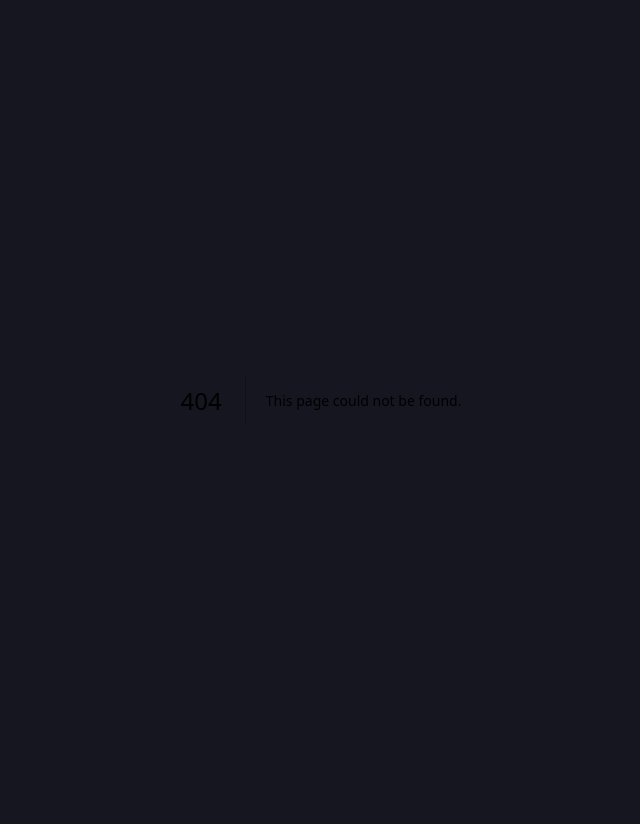
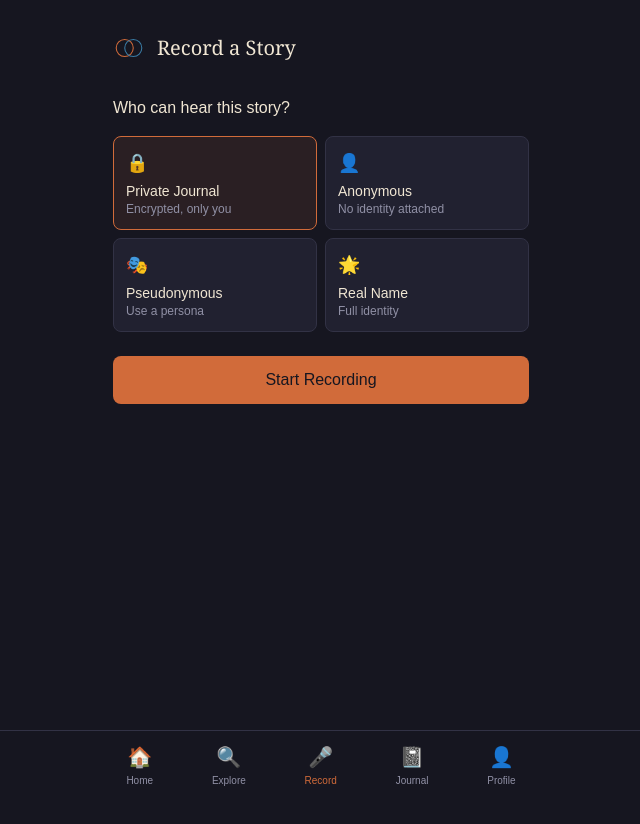
Before and after one commit to wills-builds/being-mvp, a Next.js app: page /record in a window 1280 px wide. Before the commit this address had no page. Shown: the top 824 px of the page, without its empty margins (319-959 px from the left). After the commit the page ends 800 px from the top, so only its background shows below. Built offline with nearby package versions, Linux system fonts and the light colour scheme.

Commit message:
add src/app/record/page.tsx

```diff
--- /dev/null
+++ b/src/app/record/page.tsx
@@ -0,0 +1,118 @@
+'use client'
+import { useState } from 'react'
+import AudioRecorder from '@/components/AudioRecorder'
+import PrivacySelector from '@/components/PrivacySelector'
+import Navigation from '@/components/Navigation'
+import Logo from '@/components/Logo'
+
+export default function RecordPage() {
+  const [privacy, setPrivacy] = useState('private')
+  const [step, setStep] = useState<'privacy' | 'record' | 'analyzing' | 'done'>('privacy')
+  const [analysis, setAnalysis] = useState<any>(null)
+
+  const handleRecorded = async (blob: Blob, duration: number) => {
+    setStep('analyzing')
+    try {
+      const formData = new FormData()
+      formData.append('audio', blob, 'story.webm')
+      formData.append('privacy_level', privacy)
+      formData.append('duration', duration.toString())
+
+      const res = await fetch('/api/analyze', { method: 'POST', body: formData })
+      const data = await res.json()
+
+      if (data.error) {
+        alert(data.error)
+        setStep('record')
+        return
+      }
+
+      setAnalysis(data)
+      setStep('done')
+    } catch (err) {
+      console.error(err)
+      alert('Something went wrong. Try again.')
+      setStep('record')
+    }
+  }
+
+  return (
+    <div className="py-8">
+      <div className="flex items-center gap-3 mb-8">
+        <Logo size={32} />
+        <h1 className="font-serif text-xl text-cream">Record a Story</h1>
+      </div>
+
+      {step === 'privacy' && (
+        <div>
+          <h2 className="text-cream font-medium mb-4">Who can hear this story?</h2>
+          <PrivacySelector value={privacy} onChange={setPrivacy} />
+          <button
+            onClick={() => setStep('record')}
+            className="w-full mt-6 py-3 rounded-lg bg-orange text-bg font-medium hover:bg-orange/80"
+          >
+            Start Recording
+          </button>
+        </div>
+      )}
+
+      {step === 'record' && (
+        <div>
+          <div className="text-xs text-muted mb-6 text-center">
+            Privacy: {privacy} • <button onClick={() => setStep('privacy')} className="text-orange">change</button>
+          </div>
+          <AudioRecorder onRecorded={handleRecorded} />
+        </div>
+      )}
+
+      {step === 'analyzing' && (
+        <div className="flex flex-col items-center gap-4 py-16">
+          <div className="w-12 h-12 border-2 border-orange border-t-transparent rounded-full animate-spin" />
+          <p className="text-cream">Analyzing your story...</p>
+          <p className="text-muted text-sm">Transcribing, understanding emotions, finding matches</p>
+        </div>
+      )}
+
+      {step === 'done' && analysis && (
+        <div className="space-y-6">
+          <div className="bg-card border border-orange/30 rounded-lg p-5">
+            <h3 className="text-orange font-medium mb-2">Story Analyzed</h3>
+            <p className="text-cream text-sm">{analysis.summary}</p>
+          </div>
+
+          <div>
+            <h3 className="text-muted text-xs uppercase tracking-wider mb-2">Emotions Detected</h3>
+            <div className="flex flex-wrap gap-2">
+              {analysis.emotions && Object.entries(analysis.emotions)
+                .filter(([, v]: [string, any]) => v > 0.3)
+                .sort(([,a]: [string, any], [,b]: [string, any]) => b - a)
+                .map(([k, v]: [string, any]) => (
+                  <span key={k} className="text-xs px-2 py-1 rounded-full bg-card border border-border text-cream">
+                    {k} {Math.round(v * 100)}%
+                  </span>
+                ))
+              }
+            </div>
+          </div>
+
+          <div className="flex gap-3">
+            <button
+              onClick={() => { setStep('privacy'); setAnalysis(null) }}
+              className="flex-1 py-3 rounded-lg border border-border text-muted"
+            >
+              Record Another
+            </button>
+            <a
+              href={`/story/${analysis.story_id}`}
+              className="flex-1 py-3 rounded-lg bg-orange text-bg font-medium text-center"
+            >
+              View Story
+            </a>
+          </div>
+        </div>
+      )}
+
+      <Navigation />
+    </div>
+  )
+}
```
